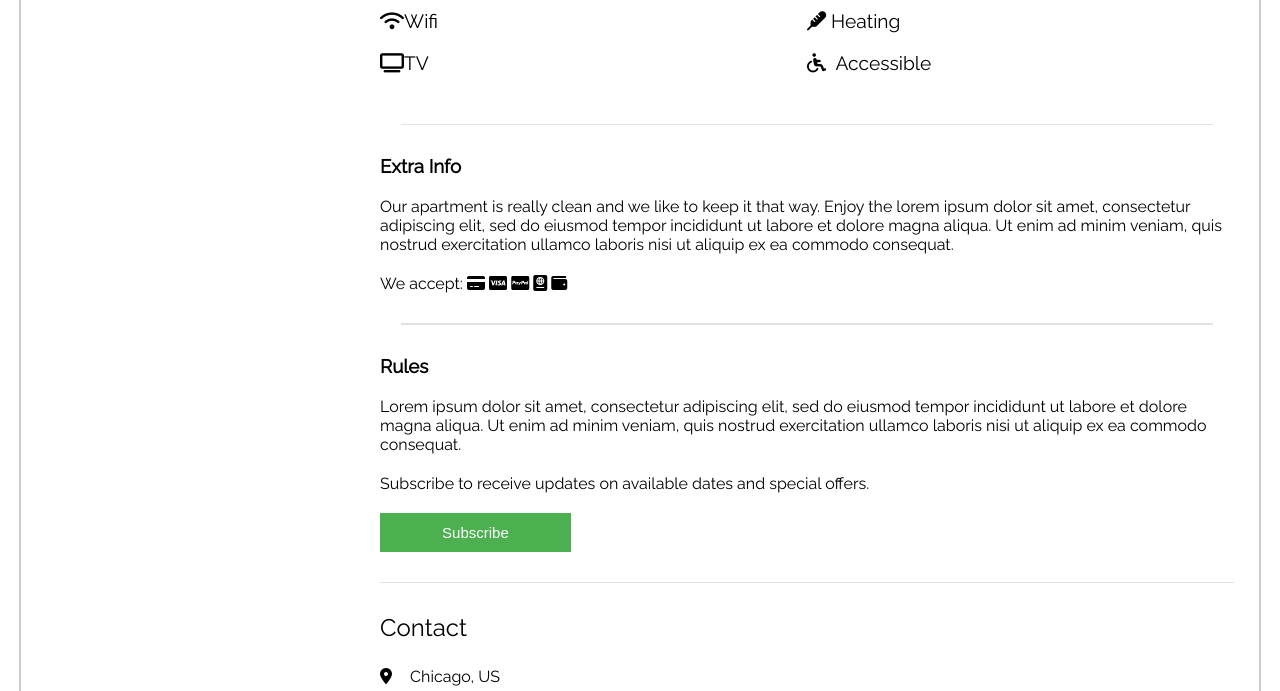
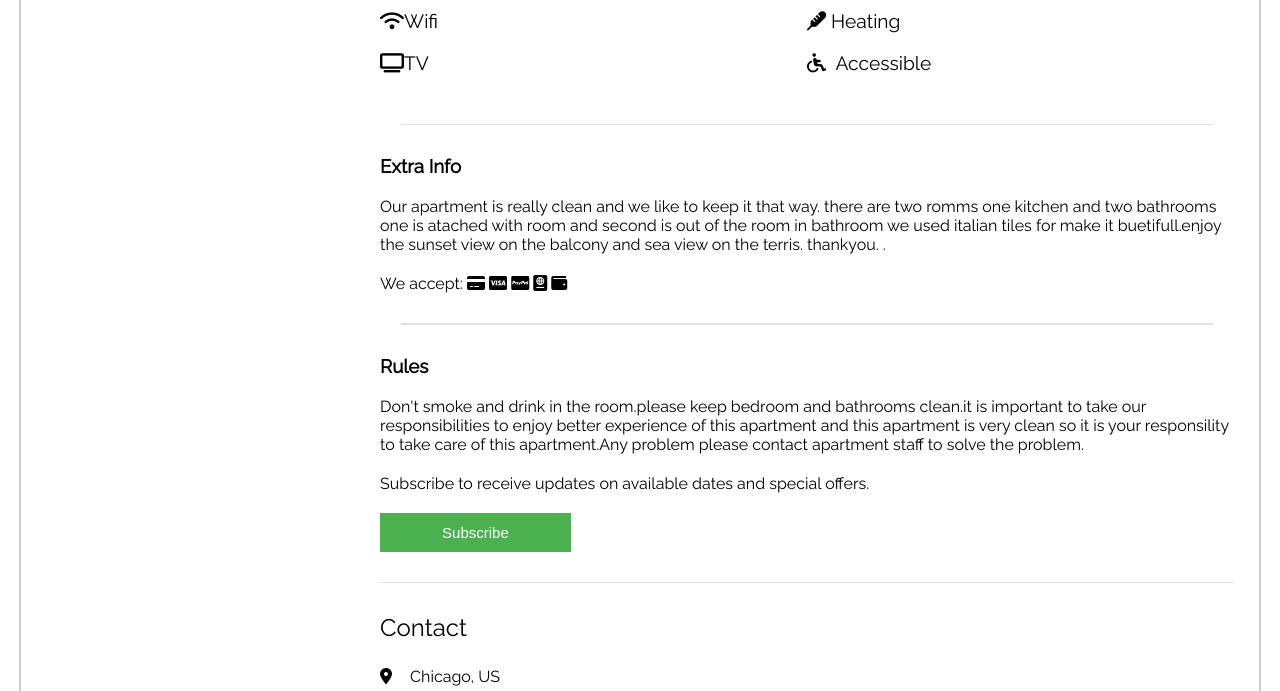
Before and after one commit to Mirza-Danish-Baig/Apartment-website, a Flask app: page / in a window 1280 px wide. Shown: the part 1222-1913 px from the top of the page. Run offline with Flask 3, Linux system fonts and the light colour scheme; some libraries are stand-ins or nearby versions.

Commit message:
Update index.html

```diff
--- a/templates/index.html
+++ b/templates/index.html
@@ -99,10 +99,11 @@
 
             <div class="para">
                 <h3>Extra Info</h3>
-                <p>Our apartment is really clean and we like to keep it that way. Enjoy the lorem ipsum dolor sit amet,
-                    consectetur adipiscing elit, sed do eiusmod tempor incididunt ut labore et dolore magna aliqua. Ut
-                    enim ad minim veniam, quis nostrud exercitation ullamco laboris nisi ut aliquip ex ea commodo
-                    consequat.</p>
+                <p>Our apartment is really clean and we like to keep it that way. there are two romms one kitchen
+                    and two bathrooms one is atached with room and second is out of the room in bathroom we used
+                    italian tiles for make it buetifull.enjoy the sunset view on the balcony and sea view on the terris.
+                    thankyou.
+                    .</p>
                 <p>We accept: <i class="fa fa-credit-card"></i>
                     <i class="fa-brands fa-cc-visa"></i>
                     <i class="fa-brands fa-cc-paypal"></i>
@@ -117,9 +118,9 @@
 
             <div class="para">
                 <h3>Rules</h3>
-                <p>Lorem ipsum dolor sit amet, consectetur adipiscing elit, sed do eiusmod tempor incididunt ut labore
-                    et dolore magna aliqua. Ut enim ad minim veniam, quis nostrud exercitation ullamco laboris nisi ut
-                    aliquip ex ea commodo consequat.
+                <p>Don't smoke and drink in the room.please keep bedroom and bathrooms clean.it is important to take our responsibilities
+                    to enjoy better experience of this apartment and this apartment is very clean so it is your responsility to take care
+                    of this apartment.Any problem please contact apartment staff to solve the problem.
 
                 </p>
                 <p>Subscribe to receive updates on available dates and special offers.</p>
```
